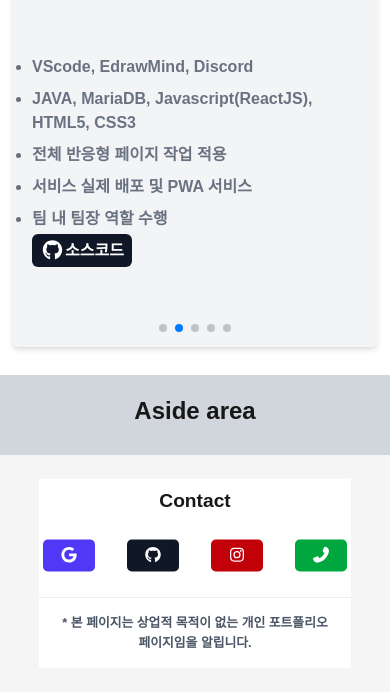
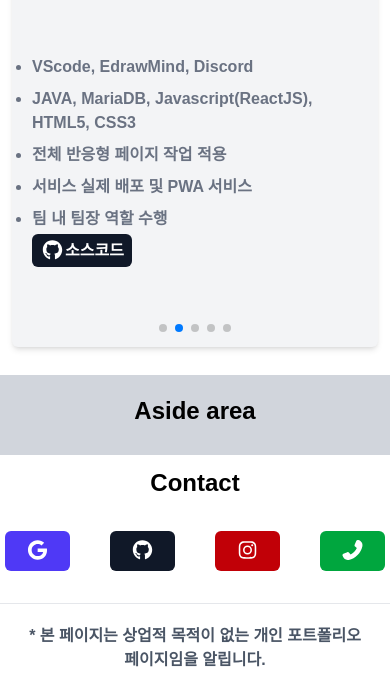
Before and after one commit to hooting76/New_portfolios, a Next.js app: page / in a window 390 px wide. Shown: the part 1412-2104 px from the top of the page. Built offline with nearby package versions, Linux system fonts and the light colour scheme; grey boxes are pictures that could not be loaded.

Commit message:
텍스트 색상 표현문제

```diff
--- a/app/_css/index.css
+++ b/app/_css/index.css
@@ -3,6 +3,7 @@
 body{
     background-color: #f5f5f5;
     word-break: keep-all;
+    color: #000;
 }
 
 header > nav > ul > li{
@@ -44,7 +45,7 @@ nav.on > .dk-wrap{
 }
 
 @media screen and (max-width: 600px) {
-    footer {
+    /* footer {
         transform: scale(0.8);
-    }
+    } */
 }
```
